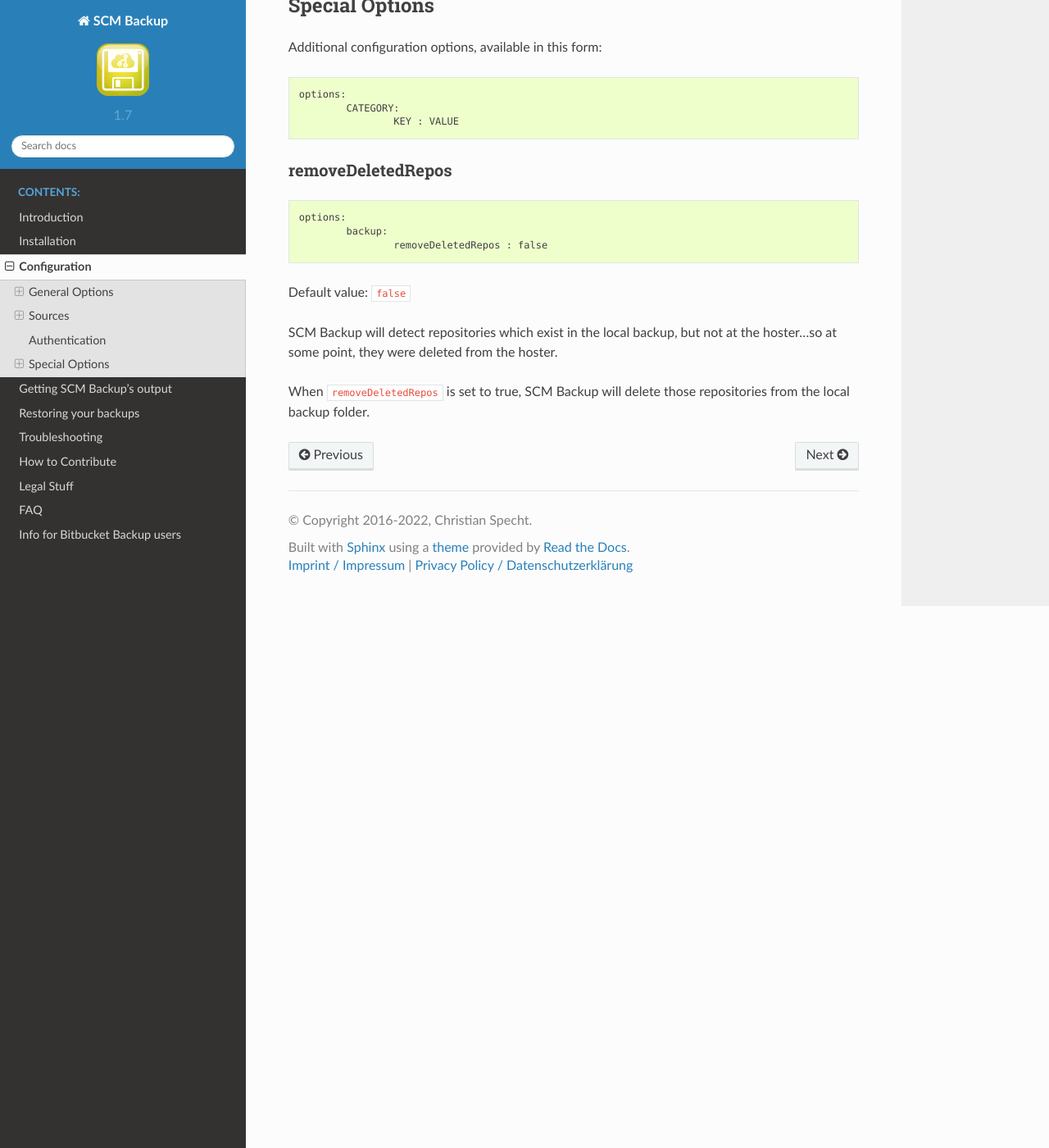
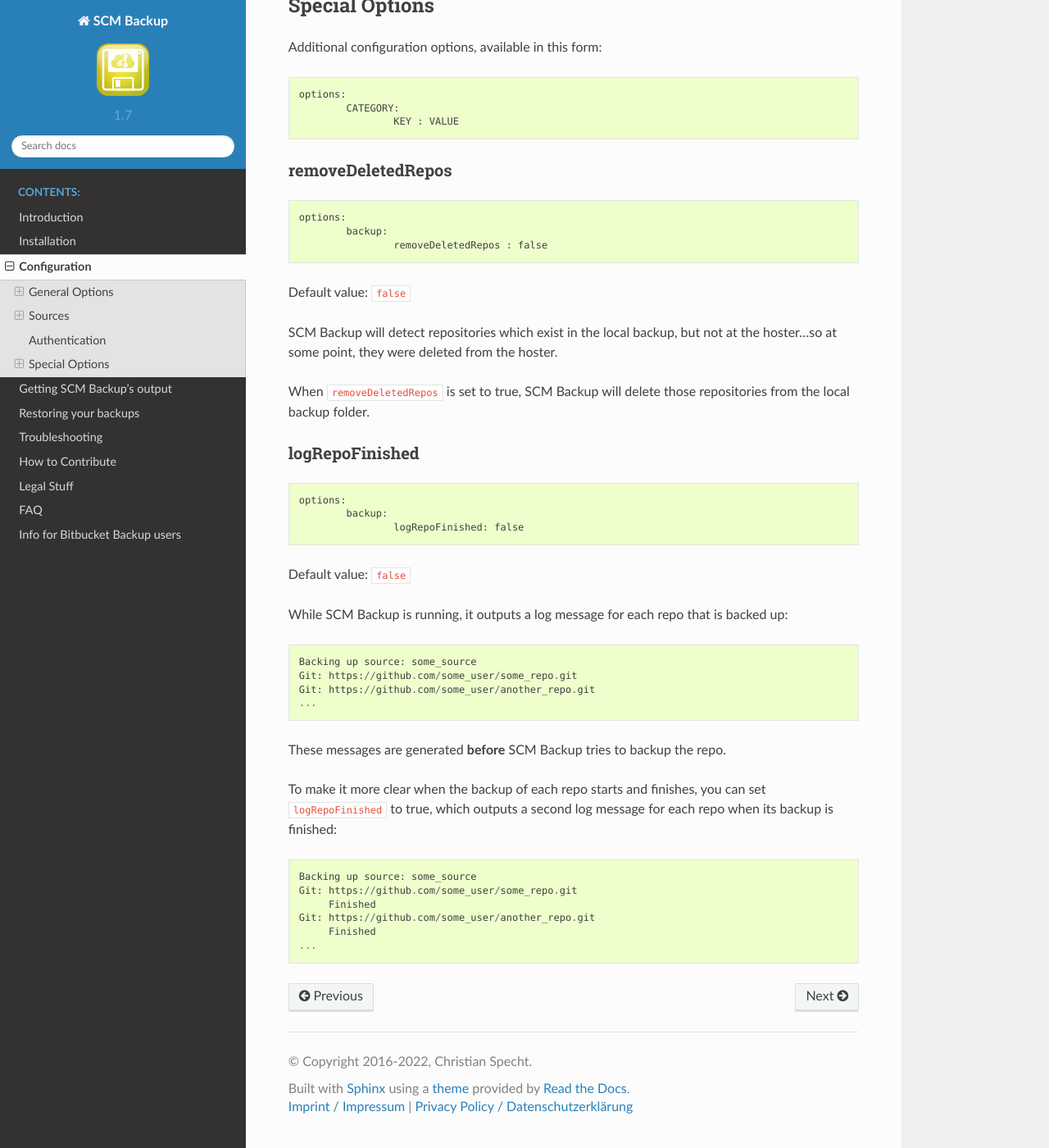
Before and after one commit to christianspecht/scm-backup-docs, a Sphinx documentation site: the page built from source/config.rst, in a window 1280 px wide and 1400 px high, scrolled down 5759 px. Shown: the whole window at 82% size. Built offline with Sphinx 7.4.7 and the Read the Docs theme 2.0.0, drawn with Linux system fonts in a browser that asks for light colours.

Commit message:
new config option: logRepoFinished

```diff
--- a/source/config.rst
+++ b/source/config.rst
@@ -257,3 +257,34 @@ Default value: ``false``
 SCM Backup will detect repositories which exist in the local backup, but not at the hoster...so at some point, they were deleted from the hoster.
 
 When ``removeDeletedRepos`` is set to true, SCM Backup will delete those repositories from the local backup folder.
+
+
+logRepoFinished
+++++++++++++++++++
+
+::
+
+	options:
+		backup:
+			logRepoFinished: false
+
+Default value: ``false``
+
+While SCM Backup is running, it outputs a log message for each repo that is backed up::
+
+	Backing up source: some_source
+	Git: https://github.com/some_user/some_repo.git
+	Git: https://github.com/some_user/another_repo.git
+	...
+
+These messages are generated **before** SCM Backup tries to backup the repo.
+
+To make it more clear when the backup of each repo starts and finishes, you can set ``logRepoFinished`` to true, which outputs a second log message for each repo when its backup is finished::
+
+
+	Backing up source: some_source
+	Git: https://github.com/some_user/some_repo.git
+	     Finished
+	Git: https://github.com/some_user/another_repo.git
+	     Finished
+	...
```
